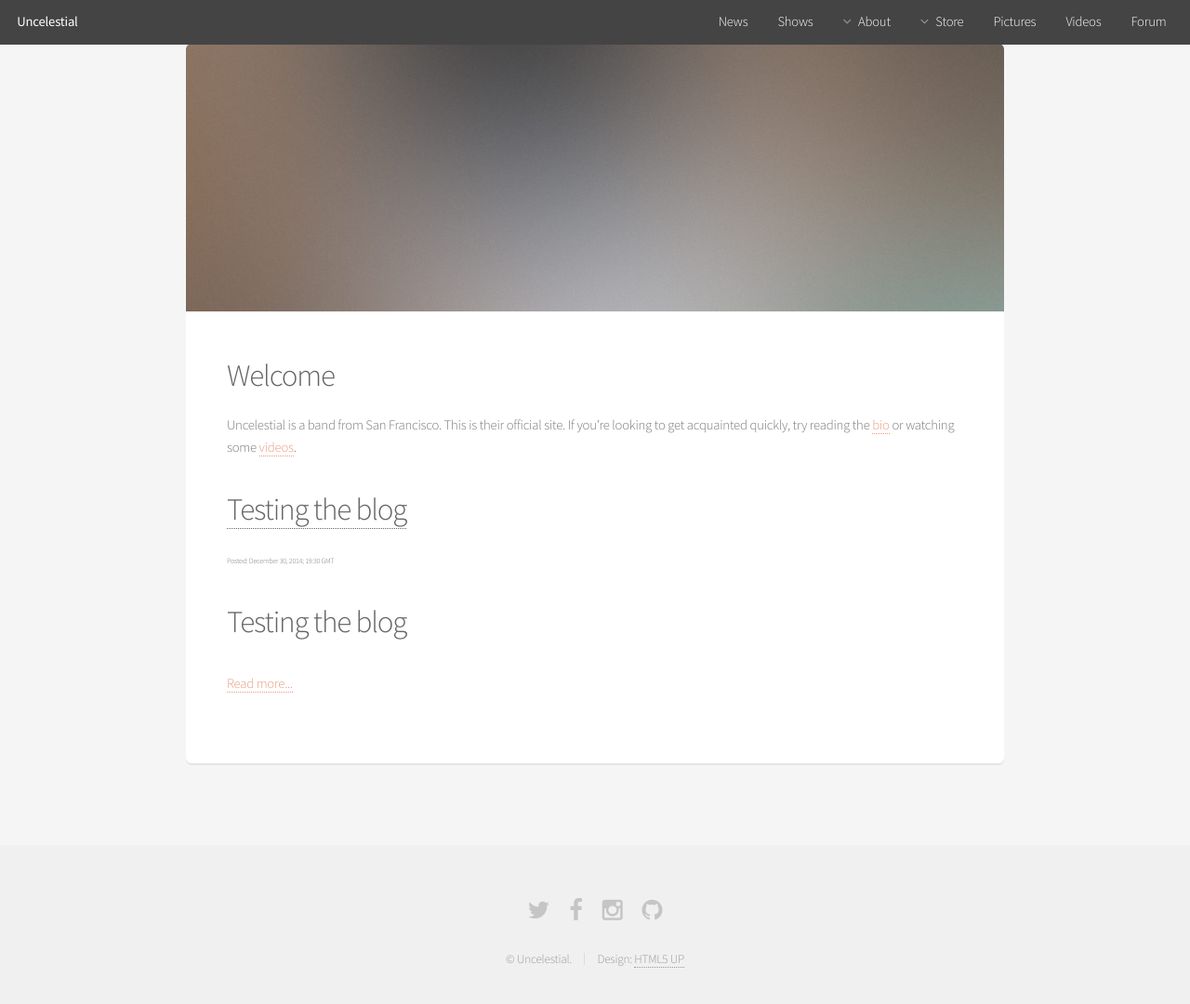
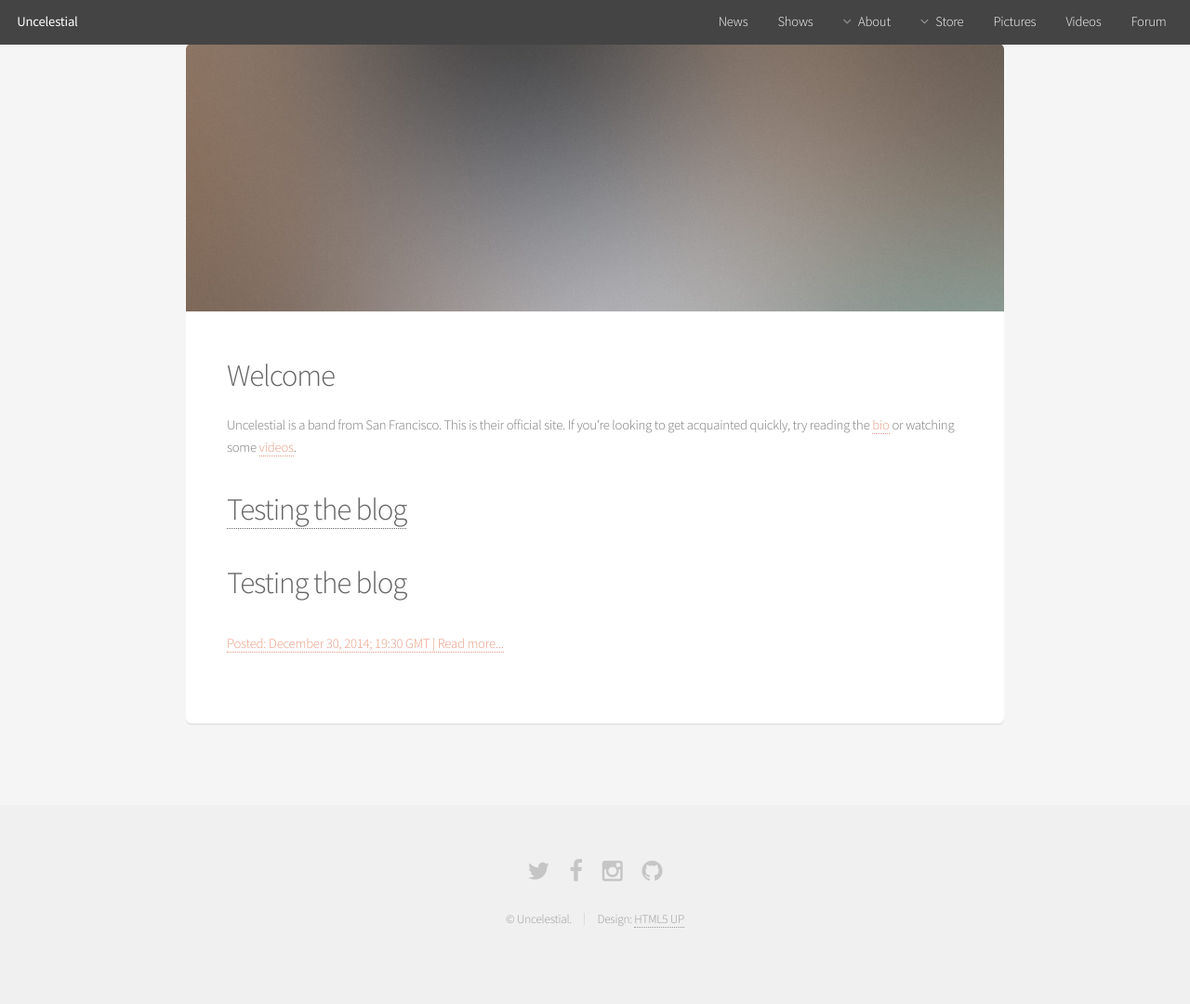
Before and after one commit to tvconefive/uncelestial.github.io, a Jekyll site: the page built from index.md, in a window 1280 px wide and 1126 px high. Shown: the top 1080 px of the window at 93% size. Built offline with Jekyll 4.4.1, drawn with Linux system fonts in a browser that asks for light colours.

Commit message:
Update index.md

```diff
--- a/index.md
+++ b/index.md
@@ -13,7 +13,6 @@ to get acquainted quickly, try reading the [bio](/about) or watching some [video
 
 {% for post in site.posts %}
 <h2><a href="{{ post.url }}">{{ post.title }}</a></h2>
-<span style="font-size:8px">Posted: December 30, 2014; 19:30 GMT</span>
 <p>{{ post.excerpt }}</p>
-<p><a href="{{ post.url }}">Read more...</a></p>
+<p><a href="{{ post.url }}">Posted: December 30, 2014; 19:30 GMT | Read more...</a></p>
 {% endfor %}
```
